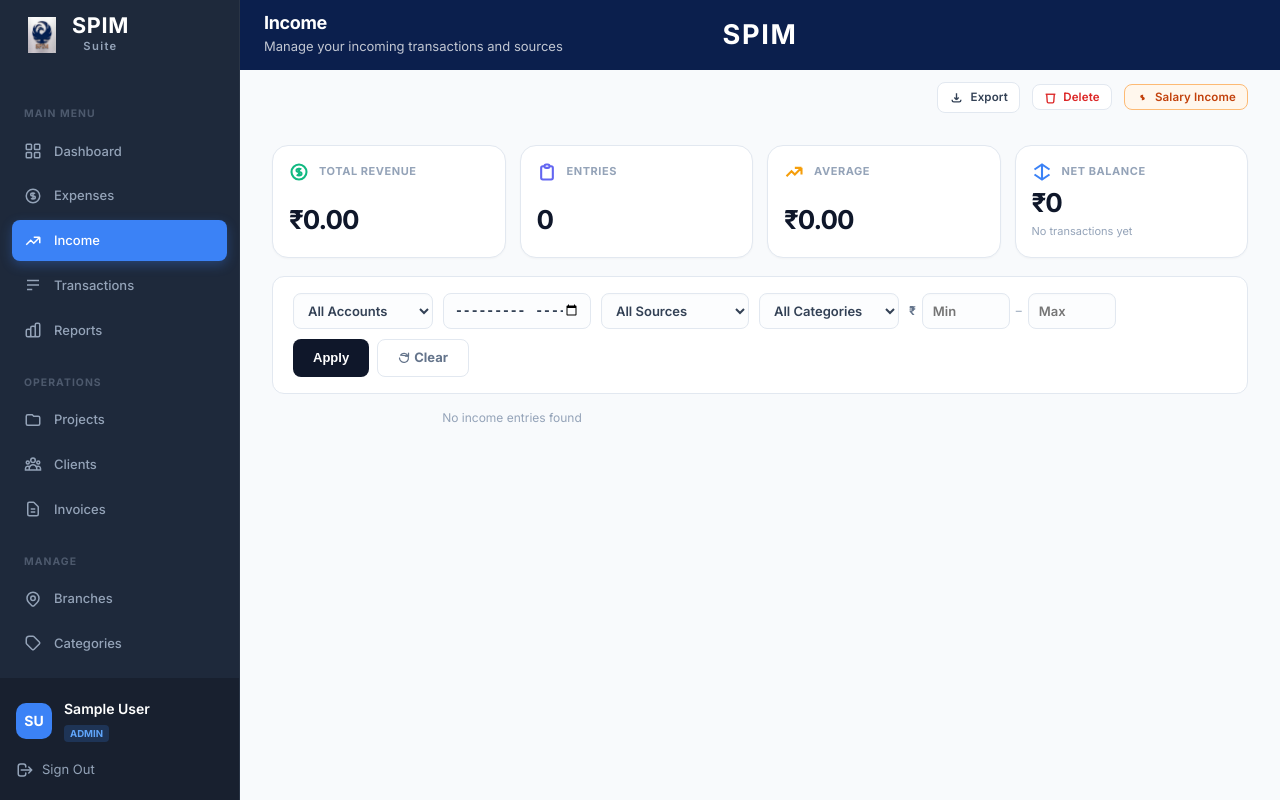
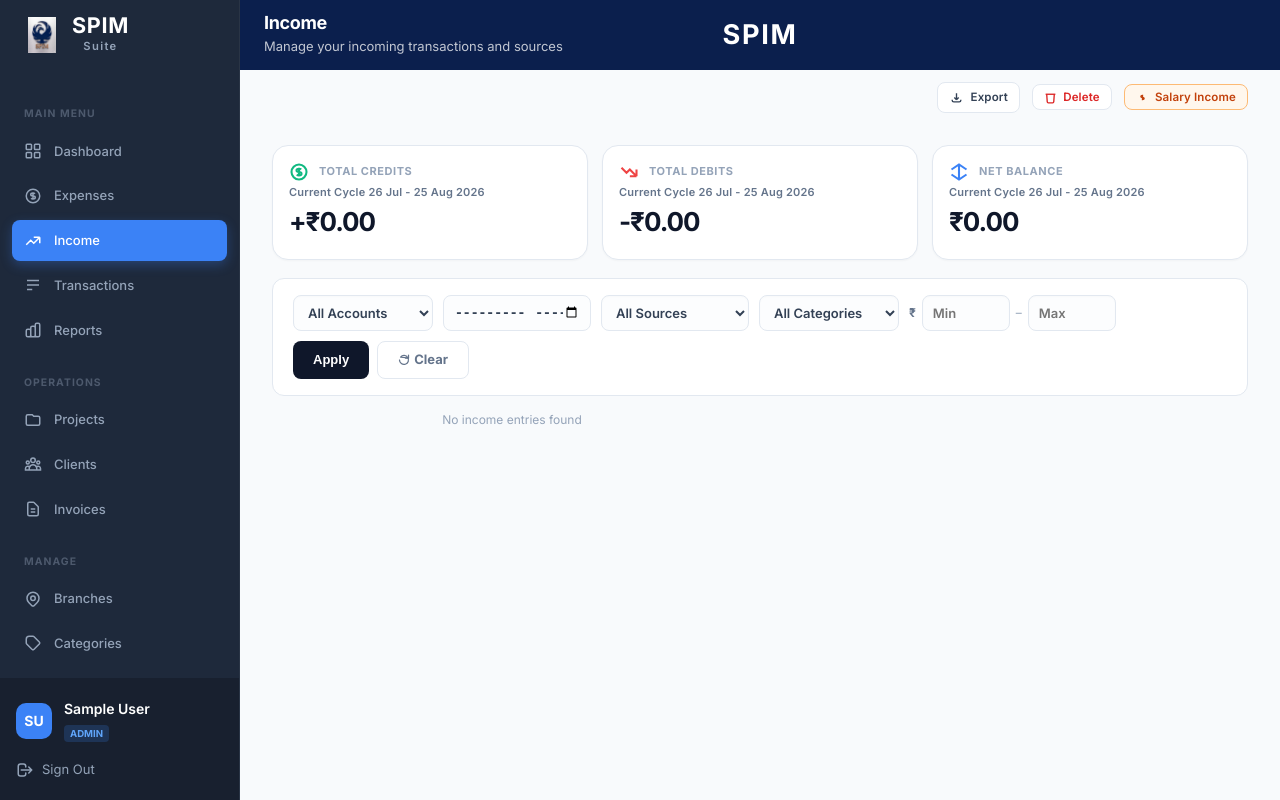
Before and after one commit to aboorvang-96/spim-suite, a Django app: page /income/ in a window 1280 px wide. Run offline with Django 5.2, Linux system fonts and the light colour scheme; the visitor is signed in with stand-in values (Sample User, id 1); data comes from the database, SQL or seed files in the repository; data that the repository does not hold is empty; parts of the project's set-up code (start-up, migrations or seed data) failed here and were passed over.

Commit message:
Income: replace top tiles with cycle-scoped Total Credits + Total Debits + Net Balance

```diff
--- a/income/views.py
+++ b/income/views.py
@@ -302,6 +302,31 @@ def income_list(request):
         request.user, admin_id, seed_site_names,
     )
 
+    # Cycle-scoped KPI tiles (Total Credits / Total Debits / Net Balance).
+    # Both queries are tenant-scoped by admin_id and windowed to the
+    # current salary cycle. Credits sum EVERY Income row in the cycle
+    # (is_salary True + False). Debits sum every expense Transaction in
+    # the cycle regardless of reference shape (salary + standard).
+    from decimal import Decimal as _KD
+    from django.db.models import Sum as _KSum
+    _cycle_credits = (
+        Income.objects
+        .filter(admin_id=admin_id, date__gte=salary_cycle['start'], date__lte=salary_cycle['end'])
+        .aggregate(s=_KSum('amount'))['s'] or _KD('0')
+    )
+    _cycle_debits = (
+        FinanceTransaction.objects
+        .filter(admin_id=admin_id, type='expense',
+                date__gte=salary_cycle['start'], date__lte=salary_cycle['end'])
+        .aggregate(s=_KSum('amount'))['s'] or _KD('0')
+    )
+    _cycle_net = _cycle_credits - _cycle_debits
+    _cycle_range_label = '{} - {} {}'.format(
+        salary_cycle['start'].strftime('%d %b'),
+        salary_cycle['end'].strftime('%d %b'),
+        salary_cycle['end'].strftime('%Y'),
+    )
+
     from django.utils import timezone as _tz
     return render(request, 'income/list.html', {
         'incomes':          incomes_list,
@@ -346,6 +371,10 @@ def income_list(request):
         'salary_cycle_label':  salary_cycle['label'],
         'salary_cycle_start':  salary_cycle['start'],
         'salary_cycle_end':    salary_cycle['end'],
+        'cycle_credits':       _cycle_credits,
+        'cycle_debits':        _cycle_debits,
+        'cycle_net':           _cycle_net,
+        'cycle_range_label':   _cycle_range_label,
     })
 
 
--- a/templates/income/list.html
+++ b/templates/income/list.html
@@ -56,7 +56,7 @@
   }
   .summary-grid-v5 {
     display: grid !important;
-    grid-template-columns: repeat(4, 1fr) !important;
+    grid-template-columns: repeat(3, 1fr) !important;
     gap: 14px !important;
     width: 100% !important;
     position: sticky !important;
@@ -253,58 +253,35 @@
 </style>
 
 <div class="income-page-container">
-  <!-- SUMMARY CARDS -->
+  <!-- SUMMARY CARDS — cycle-scoped Credits / Debits / Net.
+       Subtitle uses the dynamic cycle range from get_salary_cycle(); on
+       the 26th the label auto-flips to the new cycle window. -->
   <section class="summary-grid-v5">
     <div class="summary-card-v5">
       <div class="card-header">
         <svg style="color:#10b981;" fill="none" viewBox="0 0 24 24" stroke="currentColor" stroke-width="2.5"><path d="M12 8c-1.657 0-3 .895-3 2s1.343 2 3 2 3 .895 3 2-1.343 2-3 2m0-8c1.11 0 2.08.402 2.599 1M12 8V7m0 1v8m0 0v1m0-1c-1.11 0-2.08-.402-2.599-1M21 12a9 9 0 11-18 0 9 9 0 0118 0z"/></svg>
-        <span>Total Revenue</span>
+        <span>Total Credits</span>
       </div>
-      <p class="card-value">₹{{ total|floatformat:2 }}</p>
+      <p style="font-size:11px;font-weight:600;color:#64748b;margin:2px 0 0;letter-spacing:0.02em;">Current Cycle {{ cycle_range_label }}</p>
+      <p class="card-value" style="color:#10b981;">+₹{{ cycle_credits|floatformat:2 }}</p>
     </div>
     <div class="summary-card-v5">
       <div class="card-header">
-        <svg style="color:#6366f1;" fill="none" viewBox="0 0 24 24" stroke="currentColor" stroke-width="2.5"><path d="M9 5H7a2 2 0 00-2 2v12a2 2 0 002 2h10a2 2 0 002-2V7a2 2 0 00-2-2h-2M9 5a2 2 0 002 2h2a2 2 0 002-2M9 5a2 2 0 012-2h2a2 2 0 012 2"/></svg>
-        <span>Entries</span>
+        <svg style="color:#ef4444;" fill="none" viewBox="0 0 24 24" stroke="currentColor" stroke-width="2.5"><path d="M13 17h8m0 0v-8m0 8l-8-8-4 4-6-6"/></svg>
+        <span>Total Debits</span>
       </div>
-      <p class="card-value">{{ count }}</p>
+      <p style="font-size:11px;font-weight:600;color:#64748b;margin:2px 0 0;letter-spacing:0.02em;">Current Cycle {{ cycle_range_label }}</p>
+      <p class="card-value" style="color:#ef4444;">-₹{{ cycle_debits|floatformat:2 }}</p>
     </div>
     <div class="summary-card-v5">
       <div class="card-header">
-        <svg style="color:#f59e0b;" fill="none" viewBox="0 0 24 24" stroke="currentColor" stroke-width="2.5"><path d="M13 7h8m0 0v8m0-8l-8 8-4-4-6 6"/></svg>
-        <span>Average</span>
-      </div>
-      <p class="card-value">₹{{ average|floatformat:2 }}</p>
-    </div>
-
-    <!-- 4th card: Balance Summary (moved from standalone section) -->
-    <div class="summary-card-v5" style="min-height:auto;">
-      <div class="card-header">
-        <svg style="color:#3b82f6;" fill="none" viewBox="0 0 24 24" stroke="currentColor" stroke-width="2.5">
-          <path d="M12 3v18M3 9l9-6 9 6M3 15l9 6 9-6"/>
-        </svg>
+        <svg style="color:#3b82f6;" fill="none" viewBox="0 0 24 24" stroke="currentColor" stroke-width="2.5"><path d="M12 3v18M3 9l9-6 9 6M3 15l9 6 9-6"/></svg>
         <span>Net Balance</span>
       </div>
-      {% if balance_data %}
-      <p class="card-value" style="font-size:20px;margin:8px 0 6px;{% if total_balance >= 0 %}color:#10b981{% else %}color:#ef4444{% endif %};">
-        {% if total_balance >= 0 %}+{% endif %}₹{{ total_balance|floatformat:0 }}
+      <p style="font-size:11px;font-weight:600;color:#64748b;margin:2px 0 0;letter-spacing:0.02em;">Current Cycle {{ cycle_range_label }}</p>
+      <p class="card-value" style="{% if cycle_net > 0 %}color:#10b981;{% elif cycle_net < 0 %}color:#ef4444;{% else %}color:#94a3b8;{% endif %}">
+        {% if cycle_net > 0 %}+{% endif %}₹{{ cycle_net|floatformat:2 }}
       </p>
-      <div style="overflow-y:auto;max-height:80px;display:flex;flex-direction:column;gap:3px;">
-        {% for combo in balance_data %}
-        <div style="display:flex;justify-content:space-between;align-items:center;font-size:10px;">
-          <span style="color:#64748b;overflow:hidden;text-overflow:ellipsis;white-space:nowrap;max-width:62%;line-height:1.4;">
-            {{ combo.source }} · {{ combo.account }}
-          </span>
-          <span style="font-weight:800;flex-shrink:0;margin-left:4px;{% if combo.balance >= 0 %}color:#10b981{% else %}color:#ef4444{% endif %};">
-            {% if combo.balance >= 0 %}+{% endif %}₹{{ combo.balance|floatformat:0 }}
-          </span>
-        </div>
-        {% endfor %}
-      </div>
-      {% else %}
-      <p class="card-value" style="font-size:20px;margin:8px 0 4px;">₹0</p>
-      <span style="font-size:11px;color:#94a3b8;">No transactions yet</span>
-      {% endif %}
     </div>
   </section>
 
```
